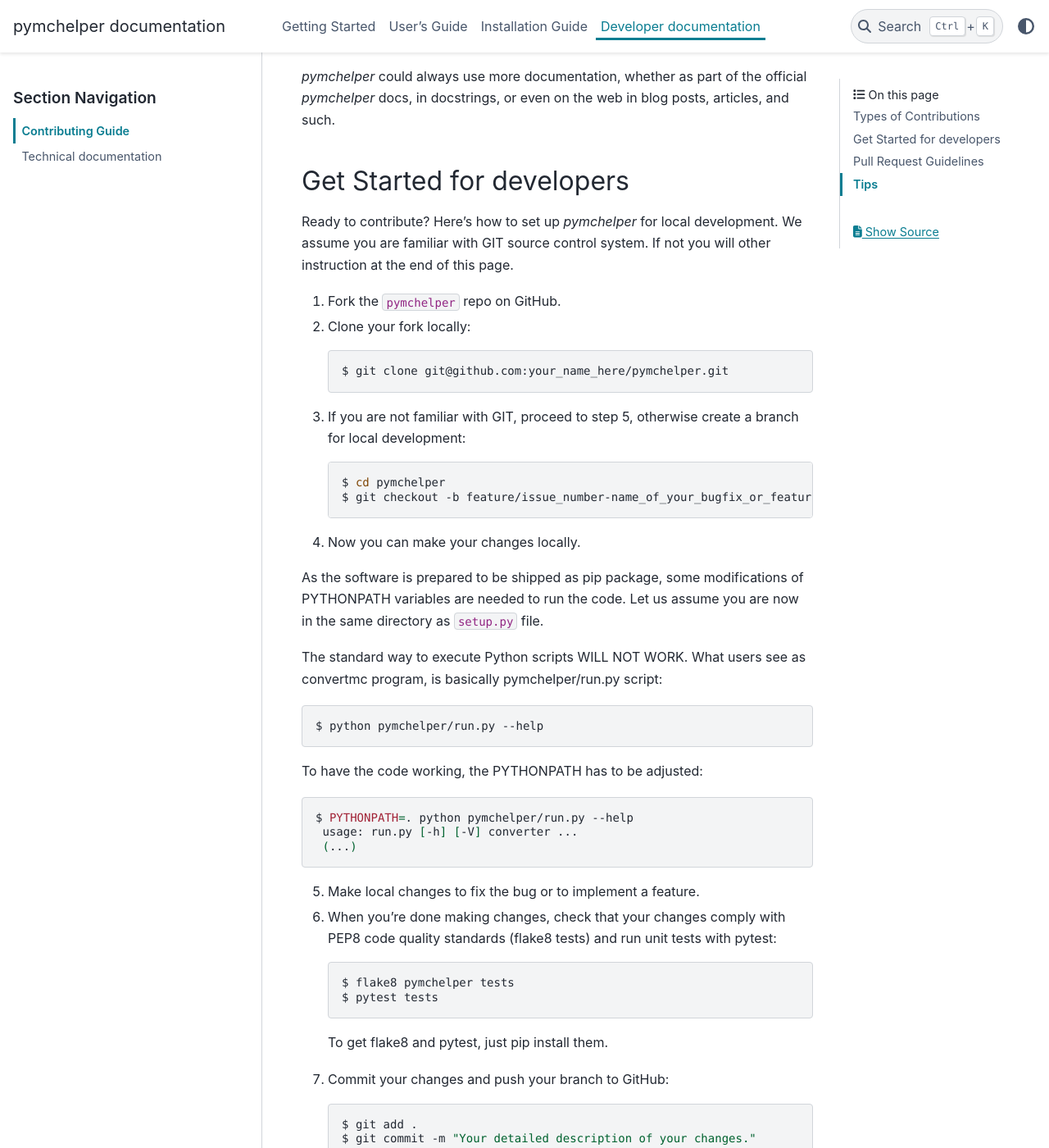
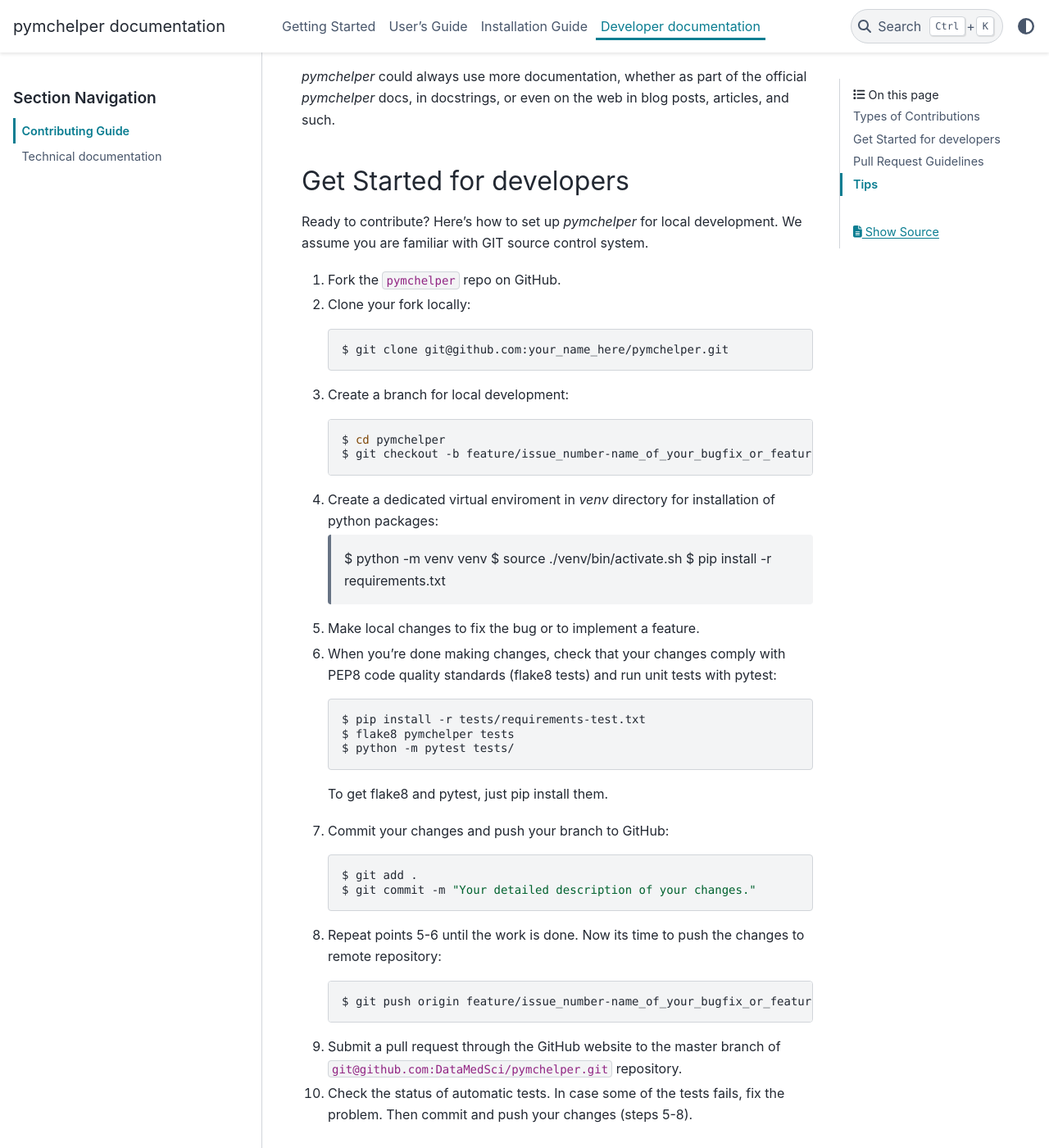
Before and after one commit to DataMedSci/pymchelper, a Sphinx documentation site: the page built from docs/contributing.rst, in a window 1280 px wide and 1400 px high, scrolled down 1017 px. Shown: the whole window at 82% size. Built offline with Sphinx 7.4.7 and the PyData theme 0.15.4, drawn with Linux system fonts in a browser that asks for light colours; pages that are not in the unit, such as notebooks, are missing from menus; some of the changed text lies outside the part shown.

Commit message:
docs update

```diff
--- a/docs/contributing.rst
+++ b/docs/contributing.rst
@@ -50,42 +50,31 @@
 --------------------------
 
 Ready to contribute? Here's how to set up `pymchelper` for local development.
-We assume you are familiar with GIT source control system. If not you will
-other instruction at the end of this page.
+We assume you are familiar with GIT source control system.
 
 1. Fork the ``pymchelper`` repo on GitHub.
 2. Clone your fork locally::
 
     $ git clone git@github.com:your_name_here/pymchelper.git
 
-3. If you are not familiar with GIT, proceed to step 5, otherwise create a branch for local development::
+3. Create a branch for local development::
 
     $ cd pymchelper
     $ git checkout -b feature/issue_number-name_of_your_bugfix_or_feature
 
-4. Now you can make your changes locally.
+4. Create a dedicated virtual enviroment in `venv` directory for installation of python packages:
 
-As the software is prepared to be shipped as pip package, some modifications
-of PYTHONPATH variables are needed to run the code. Let us assume you are now in the same directory as ``setup.py`` file.
-
-
-The standard way to execute Python scripts WILL NOT WORK. What users see as convertmc program, is basically pymchelper/run.py script::
-
-   $ python pymchelper/run.py --help
-
-To have the code working, the PYTHONPATH has to be adjusted::
-
-   $ PYTHONPATH=. python pymchelper/run.py --help
-    usage: run.py [-h] [-V] converter ...
-    (...)
-
+    $ python -m venv venv
+    $ source ./venv/bin/activate.sh
+    $ pip install -r requirements.txt
 
 5. Make local changes to fix the bug or to implement a feature.
 
 6. When you're done making changes, check that your changes comply with PEP8 code quality standards (flake8 tests) and run unit tests with pytest::
 
+    $ pip install -r tests/requirements-test.txt
     $ flake8 pymchelper tests
-    $ pytest tests
+    $ python -m pytest tests/
 
    To get flake8 and pytest, just pip install them.
 
```
Also changed, not shown: other parts of docs/contributing.rst (+1 -1 lines), docs/conf.py (line endings or trailing spaces).
